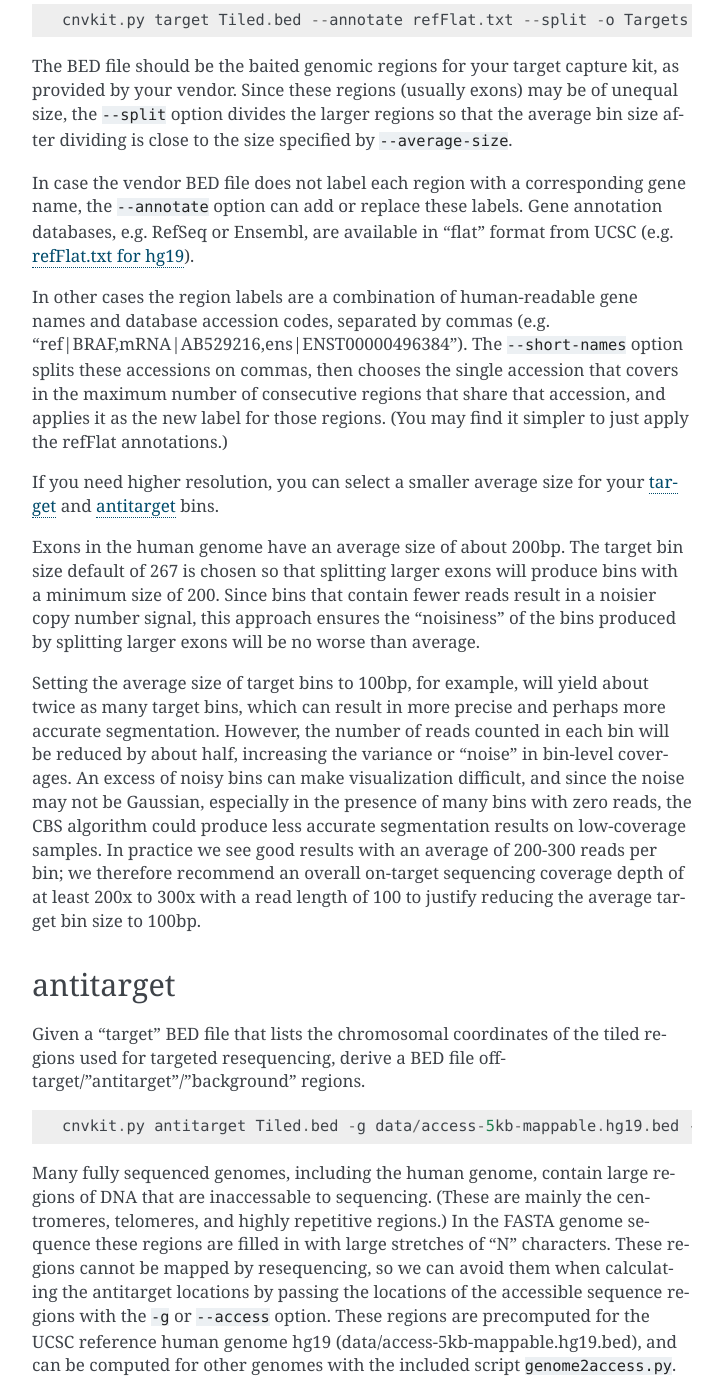
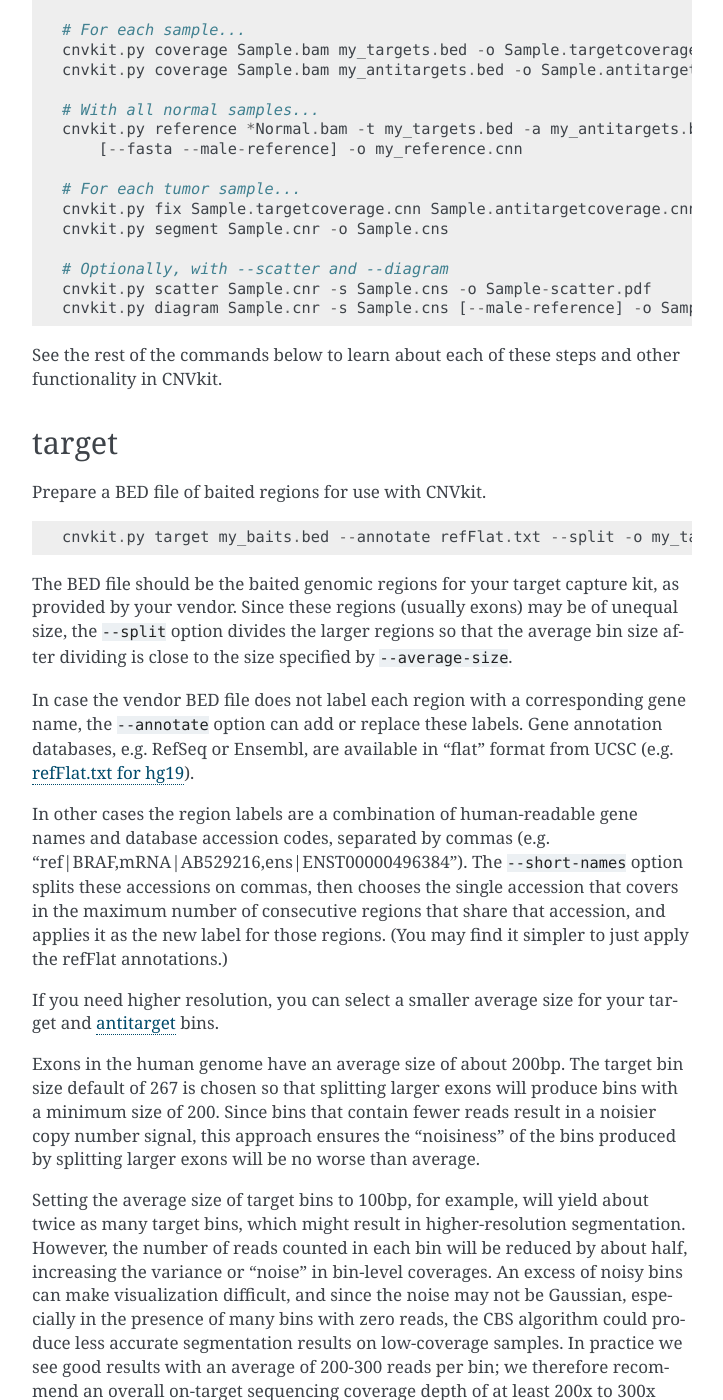
Before and after one commit to etal/cnvkit, a Sphinx documentation site: the page built from doc/pipeline.rst, in a window 1280 px wide and 1400 px high, scrolled down 1736 px. Shown: the whole window, without its empty margins (388-1111 px from the left). Built offline with Sphinx 7.4.7, drawn with Linux system fonts in a browser that asks for light colours; the version number is read from the project's files by our own code; some of the changed text lies outside the part shown.

Commit message:
doc: update descriptions of "batch"

```diff
--- a/doc/pipeline.rst
+++ b/doc/pipeline.rst
@@ -25,8 +25,20 @@
 
 Run the CNVkit pipeline on one or more BAM files::
 
-    cnvkit.py batch Sample.bam -t Tiled.bed -a Background.bed -r Reference.cnn
-    cnvkit.py batch *.bam --output-dir CNVs/ -t Tiled.bed -a Background.bed -r Reference.cnn
+    # From baits and tumor/normal BAMs
+    cnvkit.py batch *Tumor.bam --normal *Normal.bam \
+        --targets my_baits.bed --split --annotate refFlat.txt \
+        --fasta hg19.fasta --access data/access-5kb-mappable.hg19.bed \
+        --output-reference my_reference.cnn --output-dir results/ \
+        --diagram --scatter
+
+    # Reusing a reference for additional samples
+    cnvkit.py batch *Tumor.bam -r Reference.cnn -d results/
+
+    # Reusing targets and antitargets to build a new reference, but no analysis
+    cnvkit.py batch -n *Normal.bam --output-reference new_reference.cnn \
+        -t my_targets.bed -a my_antitargets.bed --male-reference \
+        -f hg19.fasta -g data/access-5kb-mappable.hg19.bed
 
 With the ``-p`` option, process each of the BAM files in parallel, as separate
 subprocesses. The status messages logged to the console will be somewhat
@@ -35,14 +47,28 @@
 
 ::
 
-    cnvkit.py batch *.bam -d CNVs/ -t Tiled.bed -a Background.bed -r Reference.cnn -p 8
+    cnvkit.py batch *.bam -r my_reference.cnn -p 8
 
 The pipeline executed by the ``batch`` command is equivalent to::
 
-    cnvkit.py coverage Sample.bam Tiled.bed -o Sample.targetcoverage.cnn
-    cnvkit.py coverage Sample.bam Background.bed -o Sample.antitargetcoverage.cnn
-    cnvkit.py fix Sample.targetcoverage.cnn Sample.antitargetcoverage.cnn Reference_cnn -o Sample.cnr
+    cnvkit.py target baits.bed [--split --annotate --short-names] -o my_targets.bed
+    cnvkit.py antitarget my_targets.bed [--access] -o my_antitargets.bed
+
+    # For each sample...
+    cnvkit.py coverage Sample.bam my_targets.bed -o Sample.targetcoverage.cnn
+    cnvkit.py coverage Sample.bam my_antitargets.bed -o Sample.antitargetcoverage.cnn
+
+    # With all normal samples...
+    cnvkit.py reference *Normal.bam -t my_targets.bed -a my_antitargets.bed \
+        [--fasta --male-reference] -o my_reference.cnn
+
+    # For each tumor sample...
+    cnvkit.py fix Sample.targetcoverage.cnn Sample.antitargetcoverage.cnn my_reference.cnn -o Sample.cnr
     cnvkit.py segment Sample.cnr -o Sample.cns
+
+    # Optionally, with --scatter and --diagram
+    cnvkit.py scatter Sample.cnr -s Sample.cns -o Sample-scatter.pdf
+    cnvkit.py diagram Sample.cnr -s Sample.cns [--male-reference] -o Sample-diagram.pdf
 
 See the rest of the commands below to learn about each of these steps and other
 functionality in CNVkit.
@@ -57,7 +83,7 @@
 
 ::
 
-    cnvkit.py target Tiled.bed --annotate refFlat.txt --split -o Targets.bed
+    cnvkit.py target my_baits.bed --annotate refFlat.txt --split -o my_targets.bed
 
 The BED file should be the baited genomic regions for your target capture kit,
 as provided by your vendor. Since these regions (usually exons) may be of
@@ -80,7 +106,7 @@
 apply the refFlat annotations.)
 
 If you need higher resolution, you can select a smaller average size for your
-:ref:`target` and :ref:`antitarget` bins.
+target and :ref:`antitarget` bins.
 
 Exons in the human genome have an average size of about 200bp. The target bin
 size default of 267 is chosen so that splitting larger exons will produce bins
@@ -89,12 +115,12 @@
 produced by splitting larger exons will be no worse than average.
 
 Setting the average size of target bins to 100bp, for example, will yield about
-twice as many target bins, which can result in more precise and perhaps more
-accurate segmentation. However, the number of reads counted in each bin will be
-reduced by about half, increasing the variance or "noise" in bin-level
-coverages. An excess of noisy bins can make visualization difficult, and since
-the noise may not be Gaussian, especially in the presence of many bins with zero
-reads, the CBS algorithm could produce less accurate segmentation results on
+twice as many target bins, which might result in higher-resolution segmentation.
+However, the number of reads counted in each bin will be reduced by about half,
+increasing the variance or "noise" in bin-level coverages.
+An excess of noisy bins can make visualization difficult, and since the noise
+may not be Gaussian, especially in the presence of many bins with zero reads,
+the CBS algorithm could produce less accurate segmentation results on
 low-coverage samples.
 In practice we see good results with an average of 200-300 reads per bin; we
 therefore recommend an overall on-target sequencing coverage depth of at least
@@ -113,7 +139,7 @@
 
 ::
 
-    cnvkit.py antitarget Tiled.bed -g data/access-5kb-mappable.hg19.bed -o Background.bed
+    cnvkit.py antitarget my_targets.bed -g data/access-5kb-mappable.hg19.bed -o my_antitargets.bed
 
 Many fully sequenced genomes, including the human genome, contain large regions
 of DNA that are inaccessable to sequencing. (These are mainly the centromeres,
--- a/doc/quickstart.rst
+++ b/doc/quickstart.rst
@@ -101,7 +101,7 @@
 command could be::
 
     cnvkit.py batch *Tumor.bam --normal *Normal.bam \
-        --targets my_targets.bed --fasta hg19.fasta \
+        --targets my_baits.bed --fasta hg19.fasta \
         --split --access data/access-5kb-mappable.hg19.bed \
         --output-reference my_reference.cnn --output-dir example/
 
@@ -114,7 +114,7 @@
 reference which assumes equal coverage in all bins by using the ``--normal/-n``
 flag without specifying any additional BAM files::
 
-    cnvkit.py batch *Tumor.bam -n -t my_targets.bed -f hg19.fasta \
+    cnvkit.py batch *Tumor.bam -n -t my_baits.bed -f hg19.fasta \
         --split --access data/access-5kb-mappable.hg19.bed \
         --output-reference my_flat_reference.cnn -d example2/
 
@@ -126,7 +126,7 @@
 If your targets are missing gene names, you can add them here with the
 ``--annotate`` argument::
 
-    cnvkit.py batch *Tumor.bam -n *Normal.bam -t my_targets.bed -f hg19.fasta \
+    cnvkit.py batch *Tumor.bam -n *Normal.bam -t my_baits.bed -f hg19.fasta \
         --annotate refFlat.txt --split --access data/access-5kb-mappable.hg19.bed \
         --output-reference my_flat_reference.cnn -d example3/
 
```
Also changed, not shown: other parts of doc/pipeline.rst (+1 -1 lines).
